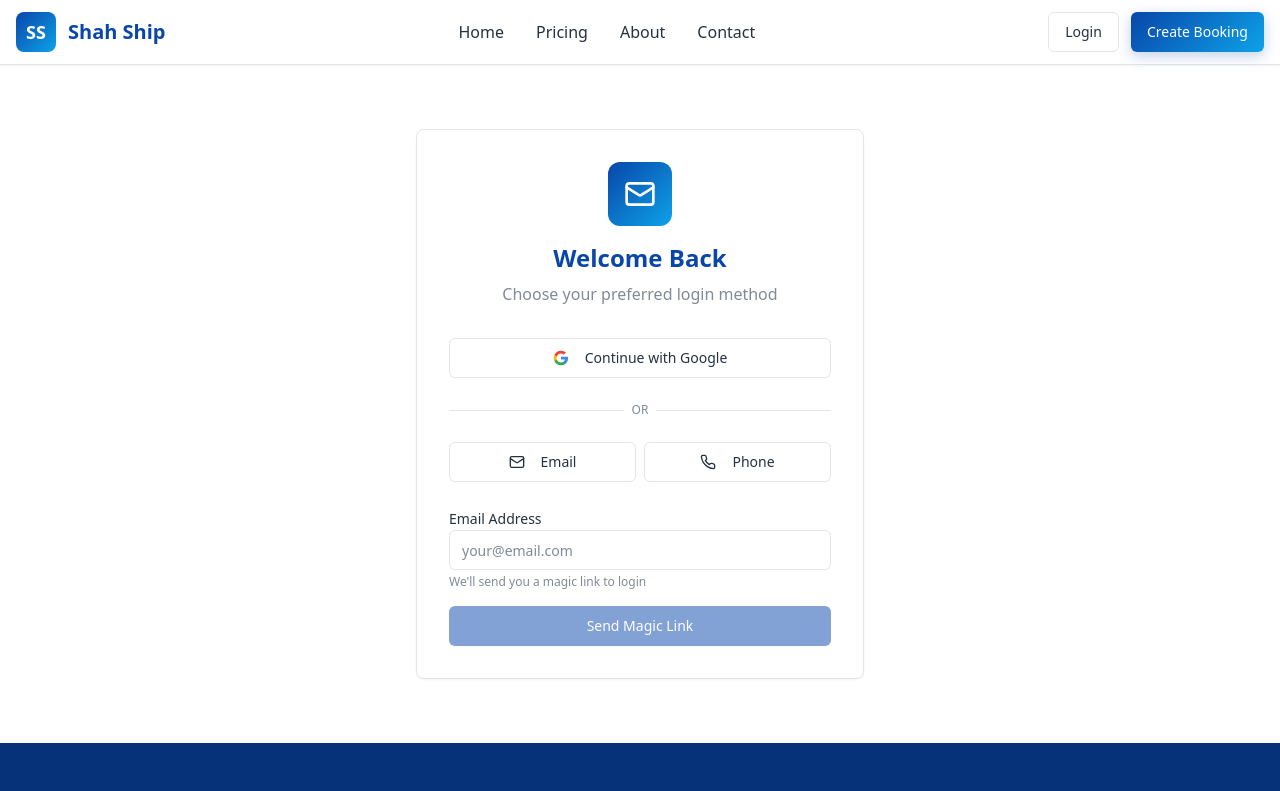
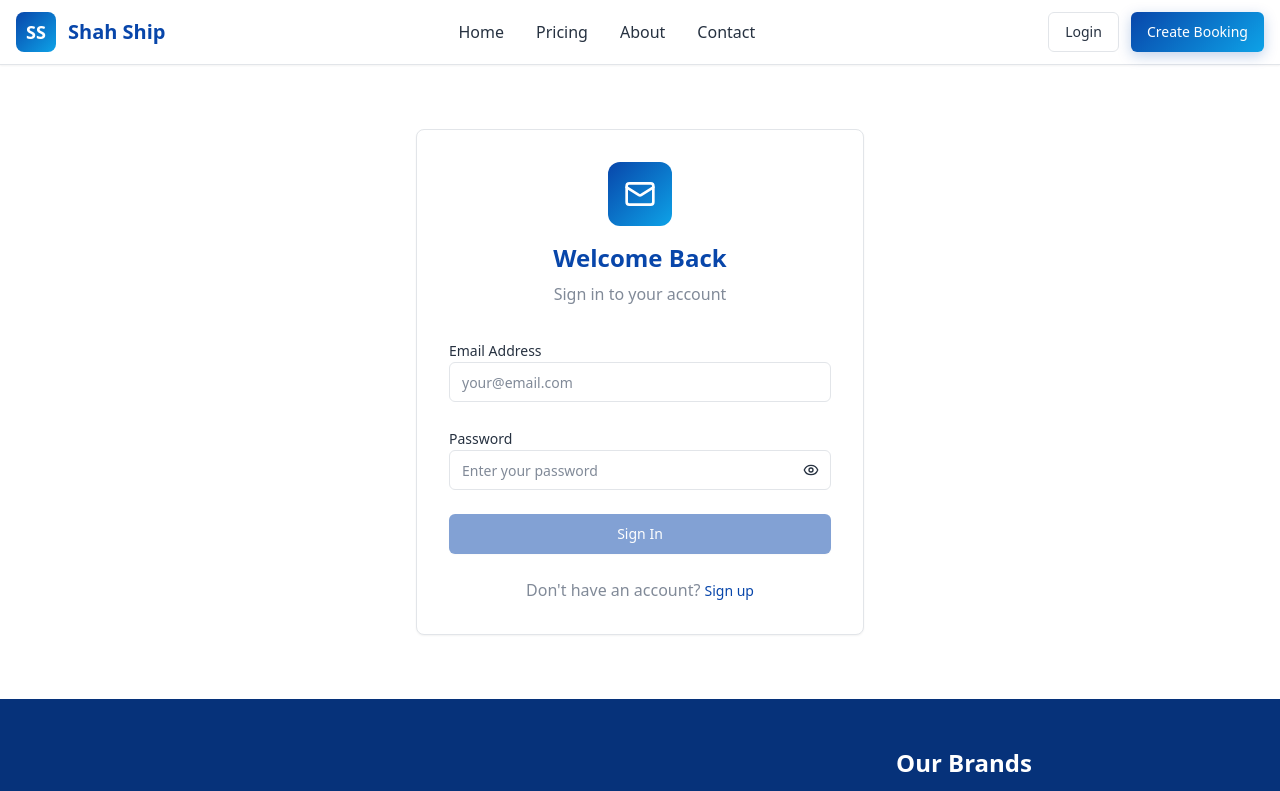
Before and after one commit to arnobx86/shahship, a React (Vite) app: page /login in a window 1280 px wide. Shown: the top 791 px of the page. Built offline with nearby package versions, Linux system fonts and the light colour scheme.

Commit message:
Refactor authentication flow
Remove Google sign-in. Separate sign-up and login actions. Login will use email and password. Sign-up will require email verification followed by password setup.

```diff
--- a/src/pages/Login.tsx
+++ b/src/pages/Login.tsx
@@ -8,16 +8,17 @@ import { Input } from '@/components/ui/input';
 import { Label } from '@/components/ui/label';
 import { useToast } from '@/hooks/use-toast';
 import { supabase } from '@/integrations/supabase/client';
-import { AlertCircle, Phone, Mail } from 'lucide-react';
+import { AlertCircle, Mail, Eye, EyeOff } from 'lucide-react';
 
 const Login = () => {
-  const [step, setStep] = useState<'email' | 'otp' | 'phone'>('email');
+  const [mode, setMode] = useState<'login' | 'signup' | 'verify' | 'set-password'>('login');
   const [email, setEmail] = useState('');
-  const [phone, setPhone] = useState('');
+  const [password, setPassword] = useState('');
+  const [confirmPassword, setConfirmPassword] = useState('');
   const [otp, setOtp] = useState('');
   const [loading, setLoading] = useState(false);
-  const [googleLoading, setGoogleLoading] = useState(false);
   const [error, setError] = useState('');
+  const [showPassword, setShowPassword] = useState(false);
   const { toast } = useToast();
   const navigate = useNavigate();
 
@@ -38,7 +39,57 @@ const Login = () => {
     return emailRegex.test(email);
   };
 
-  const handleEmailSubmit = async (e: React.FormEvent) => {
+  const handleLogin = async (e: React.FormEvent) => {
+    e.preventDefault();
+    setError('');
+
+    if (!email.trim()) {
+      setError('Please enter your email address');
+      return;
+    }
+
+    if (!validateEmail(email)) {
+      setError('Please enter a valid email address');
+      return;
+    }
+
+    if (!password.trim()) {
+      setError('Please enter your password');
+      return;
+    }
+
+    setLoading(true);
+
+    try {
+      const { error } = await supabase.auth.signInWithPassword({
+        email: email,
+        password: password,
+      });
+
+      if (error) {
+        throw error;
+      }
+
+      toast({
+        title: "Login Successful",
+        description: "Welcome back to Shah Ship!",
+      });
+
+      navigate('/');
+    } catch (error: any) {
+      console.error('Error logging in:', error);
+      setError(error.message || 'Failed to login. Please check your credentials.');
+      toast({
+        title: "Error",
+        description: error.message || 'Failed to login. Please check your credentials.',
+        variant: "destructive",
+      });
+    } finally {
+      setLoading(false);
+    }
+  };
+
+  const handleSignup = async (e: React.FormEvent) => {
     e.preventDefault();
     setError('');
 
@@ -67,17 +118,17 @@ const Login = () => {
         throw error;
       }
 
-      setStep('otp');
+      setMode('verify');
       toast({
-        title: "Magic Link Sent",
-        description: `Check your email at ${email} and click the link to login`,
+        title: "Verification Email Sent",
+        description: `Check your email at ${email} for the verification code`,
       });
     } catch (error: any) {
-      console.error('Error sending OTP:', error);
-      setError(error.message || 'Failed to send OTP. Please try again.');
+      console.error('Error sending verification:', error);
+      setError(error.message || 'Failed to send verification email. Please try again.');
       toast({
         title: "Error",
-        description: error.message || 'Failed to send OTP. Please try again.',
+        description: error.message || 'Failed to send verification email. Please try again.',
         variant: "destructive",
       });
     } finally {
@@ -85,48 +136,7 @@ const Login = () => {
     }
   };
 
-  const handlePhoneSubmit = async (e: React.FormEvent) => {
-    e.preventDefault();
-    setError('');
-
-    if (!phone.trim()) {
-      setError('Please enter your phone number');
-      return;
-    }
-
-    setLoading(true);
-
-    try {
-      const { error } = await supabase.auth.signInWithOtp({
-        phone: phone,
-        options: {
-          shouldCreateUser: true,
-        }
-      });
-
-      if (error) {
-        throw error;
-      }
-
-      setStep('otp');
-      toast({
-        title: "OTP Sent",
-        description: `Verification code sent to ${phone}`,
-      });
-    } catch (error: any) {
-      console.error('Error sending phone OTP:', error);
-      setError(error.message || 'Failed to send OTP. Please try again.');
-      toast({
-        title: "Error",
-        description: error.message || 'Failed to send OTP. Please try again.',
-        variant: "destructive",
-      });
-    } finally {
-      setLoading(false);
-    }
-  };
-
-  const handleOtpSubmit = async (e: React.FormEvent) => {
+  const handleVerifyOtp = async (e: React.FormEvent) => {
     e.preventDefault();
     setError('');
 
@@ -143,25 +153,21 @@ const Login = () => {
     setLoading(true);
 
     try {
-      // Check if we came from phone or email login
-      const isPhoneVerification = phone && !email;
-
-      const { error } = await supabase.auth.verifyOtp(
-        isPhoneVerification
-          ? { phone, token: otp, type: 'sms' }
-          : { email, token: otp, type: 'email' }
-      );
+      const { error } = await supabase.auth.verifyOtp({
+        email,
+        token: otp,
+        type: 'email'
+      });
 
       if (error) {
         throw error;
       }
 
+      setMode('set-password');
       toast({
-        title: "Login Successful",
-        description: "Welcome to Shah Ship!",
+        title: "Email Verified",
+        description: "Now set your password to complete registration",
       });
-
-      navigate('/');
     } catch (error: any) {
       console.error('Error verifying OTP:', error);
       setError(error.message || 'Invalid verification code. Please try again.');
@@ -175,31 +181,70 @@ const Login = () => {
     }
   };
 
-  const handleGoogleSignIn = async () => {
+  const handleSetPassword = async (e: React.FormEvent) => {
+    e.preventDefault();
     setError('');
-    setGoogleLoading(true);
+
+    if (!password.trim()) {
+      setError('Please enter a password');
+      return;
+    }
+
+    if (password.length < 6) {
+      setError('Password must be at least 6 characters');
+      return;
+    }
+
+    if (password !== confirmPassword) {
+      setError('Passwords do not match');
+      return;
+    }
+
+    setLoading(true);
 
     try {
-      const { error } = await supabase.auth.signInWithOAuth({
-        provider: 'google',
-        options: {
-          redirectTo: `${window.location.origin}/`
-        }
+      const { error } = await supabase.auth.updateUser({
+        password: password
       });
 
       if (error) {
         throw error;
       }
+
+      toast({
+        title: "Account Created Successfully",
+        description: "Welcome to Shah Ship!",
+      });
+
+      navigate('/');
     } catch (error: any) {
-      console.error('Error with Google sign in:', error);
-      setError(error.message || 'Failed to sign in with Google. Please try again.');
+      console.error('Error setting password:', error);
+      setError(error.message || 'Failed to set password. Please try again.');
       toast({
         title: "Error",
-        description: error.message || 'Failed to sign in with Google. Please try again.',
+        description: error.message || 'Failed to set password. Please try again.',
         variant: "destructive",
       });
     } finally {
-      setGoogleLoading(false);
+      setLoading(false);
+    }
+  };
+
+  const getTitle = () => {
+    switch (mode) {
+      case 'login': return 'Welcome Back';
+      case 'signup': return 'Create Account';
+      case 'verify': return 'Verify Email';
+      case 'set-password': return 'Set Password';
+    }
+  };
+
+  const getDescription = () => {
+    switch (mode) {
+      case 'login': return 'Sign in to your account';
+      case 'signup': return 'Create a new account to get started';
+      case 'verify': return 'Enter the verification code sent to your email';
+      case 'set-password': return 'Set a secure password for your account';
     }
   };
 
@@ -211,14 +256,10 @@ const Login = () => {
           <Card className="p-8">
             <div className="text-center mb-8">
               <div className="w-16 h-16 bg-gradient-hero rounded-xl flex items-center justify-center mx-auto mb-4">
-                {step === 'phone' ? <Phone className="w-8 h-8 text-white" /> : <Mail className="w-8 h-8 text-white" />}
+                <Mail className="w-8 h-8 text-white" />
               </div>
-              <h1 className="text-2xl font-bold text-maritime-blue">Welcome Back</h1>
-              <p className="text-muted-foreground mt-2">
-                {step === 'email' ? 'Choose your preferred login method' :
-                 step === 'phone' ? 'Enter your phone number to continue' :
-                 'Enter verification code'}
-              </p>
+              <h1 className="text-2xl font-bold text-maritime-blue">{getTitle()}</h1>
+              <p className="text-muted-foreground mt-2">{getDescription()}</p>
               {error && (
                 <div className="flex items-center gap-2 mt-4 p-3 bg-destructive/10 border border-destructive/20 rounded-md">
                   <AlertCircle className="w-4 h-4 text-destructive" />
@@ -227,56 +268,61 @@ const Login = () => {
               )}
             </div>
 
-            {step === 'email' ? (
-              <div className="space-y-6">
-                {/* Google Sign In */}
-                <Button
-                  onClick={handleGoogleSignIn}
-                  disabled={googleLoading}
-                  variant="outline"
-                  className="w-full"
+            {mode === 'login' ? (
+              <form onSubmit={handleLogin} className="space-y-6">
+                <div>
+                  <Label htmlFor="email">Email Address</Label>
+                  <Input
+                    id="email"
+                    type="email"
+                    placeholder="your@email.com"
+                    value={email}
+                    onChange={(e) => setEmail(e.target.value)}
+                    required
+                  />
+                </div>
+                <div>
+                  <Label htmlFor="password">Password</Label>
+                  <div className="relative">
+                    <Input
+                      id="password"
+                      type={showPassword ? 'text' : 'password'}
+                      placeholder="Enter your password"
+                      value={password}
+                      onChange={(e) => setPassword(e.target.value)}
+                      required
+                    />
+                    <button
+                      type="button"
+                      className="absolute right-3 top-1/2 transform -translate-y-1/2"
+                      onClick={() => setShowPassword(!showPassword)}
                     >
-                  <svg className="w-5 h-5 mr-2" viewBox="0 0 24 24">
-                    <path fill="#4285F4" d="M22.56 12.25c0-.78-.07-1.53-.2-2.25H12v4.26h5.92c-.26 1.37-1.04 2.53-2.21 3.31v2.77h3.57c2.08-1.92 3.28-4.74 3.28-8.09z"/>
-                    <path fill="#34A853" d="M12 23c2.97 0 5.46-.98 7.28-2.66l-3.57-2.77c-.98.66-2.23 1.06-3.71 1.06-2.86 0-5.29-1.93-6.16-4.53H2.18v2.84C3.99 20.53 7.7 23 12 23z"/>
-                    <path fill="#FBBC05" d="M5.84 14.09c-.22-.66-.35-1.36-.35-2.09s.13-1.43.35-2.09V7.07H2.18C1.43 8.55 1 10.22 1 12s.43 3.45 1.18 4.93l2.85-2.22.81-.62z"/>
-                    <path fill="#EA4335" d="M12 5.38c1.62 0 3.06.56 4.21 1.64l3.15-3.15C17.45 2.09 14.97 1 12 1 7.7 1 3.99 3.47 2.18 7.07l3.66 2.84c.87-2.6 3.3-4.53 6.16-4.53z"/>
-                  </svg>
-                  {googleLoading ? 'Signing in...' : 'Continue with Google'}
-                </Button>
-
-                <div className="relative">
-                  <div className="absolute inset-0 flex items-center">
-                    <span className="w-full border-t" />
-                  </div>
-                  <div className="relative flex justify-center text-xs uppercase">
-                    <span className="bg-background px-2 text-muted-foreground">Or</span>
+                      {showPassword ? <EyeOff className="w-4 h-4" /> : <Eye className="w-4 h-4" />}
+                    </button>
                   </div>
                 </div>
-
-                {/* Email/Phone Toggle */}
-                <div className="grid grid-cols-2 gap-2">
+                <Button
+                  type="submit"
+                  className="w-full"
+                  disabled={loading || !email.trim() || !password.trim()}
+                  variant="maritime"
+                >
+                  {loading ? 'Signing in...' : 'Sign In'}
+                </Button>
+                <div className="text-center">
+                  <span className="text-muted-foreground">Don't have an account? </span>
                   <Button
                     type="button"
-                    variant="outline"
-                    onClick={() => setStep('email')}
-                    className="w-full"
+                    variant="link"
+                    className="p-0 h-auto"
+                    onClick={() => setMode('signup')}
                   >
-                    <Mail className="w-4 h-4 mr-2" />
-                    Email
-                  </Button>
-                  <Button
-                    type="button"
-                    variant="outline"
-                    onClick={() => setStep('phone')}
-                    className="w-full"
-                  >
-                    <Phone className="w-4 h-4 mr-2" />
-                    Phone
+                    Sign up
                   </Button>
                 </div>
-
-                <form onSubmit={handleEmailSubmit} className="space-y-4">
+              </form>
+            ) : mode === 'signup' ? (
+              <form onSubmit={handleSignup} className="space-y-6">
                 <div>
                   <Label htmlFor="email">Email Address</Label>
                   <Input
@@ -288,7 +334,7 @@ const Login = () => {
                     required
                   />
                   <p className="text-xs text-muted-foreground mt-1">
-                      We'll send you a magic link to login
+                    We'll send you a verification code
                   </p>
                 </div>
                 <Button
@@ -297,45 +343,22 @@ const Login = () => {
                   disabled={loading || !email.trim()}
                   variant="maritime"
                 >
-                    {loading ? 'Sending...' : 'Send Magic Link'}
+                  {loading ? 'Sending...' : 'Send Verification Code'}
                 </Button>
-                </form>
-              </div>
-            ) : step === 'phone' ? (
-              <form onSubmit={handlePhoneSubmit} className="space-y-6">
-                <div>
-                  <Label htmlFor="phone">Phone Number</Label>
-                  <Input
-                    id="phone"
-                    type="tel"
-                    placeholder="+1 (555) 123-4567"
-                    value={phone}
-                    onChange={(e) => setPhone(e.target.value)}
-                    required
-                  />
-                  <p className="text-xs text-muted-foreground mt-1">
-                    We'll send you a verification code
-                  </p>
-                </div>
-                <Button
-                  type="submit"
-                  className="w-full"
-                  disabled={loading || !phone.trim()}
-                  variant="maritime"
-                >
-                  {loading ? 'Sending...' : 'Send OTP'}
-                </Button>
+                <div className="text-center">
+                  <span className="text-muted-foreground">Already have an account? </span>
                   <Button
                     type="button"
-                  variant="outline"
-                  className="w-full"
-                  onClick={() => setStep('email')}
+                    variant="link"
+                    className="p-0 h-auto"
+                    onClick={() => setMode('login')}
                   >
-                  Back to Email Login
+                    Sign in
                   </Button>
+                </div>
               </form>
-            ) : (
-              <form onSubmit={handleOtpSubmit} className="space-y-6">
+            ) : mode === 'verify' ? (
+              <form onSubmit={handleVerifyOtp} className="space-y-6">
                 <div>
                   <Label htmlFor="otp">Verification Code</Label>
                   <Input
@@ -354,7 +377,7 @@ const Login = () => {
                     required
                   />
                   <p className="text-sm text-muted-foreground mt-2">
-                    Code sent to {phone && !email ? phone : email}
+                    Code sent to {email}
                   </p>
                 </div>
                 <Button
@@ -363,15 +386,60 @@ const Login = () => {
                   disabled={loading || otp.length !== 6}
                   variant="maritime"
                 >
-                  {loading ? 'Verifying...' : 'Verify & Login'}
+                  {loading ? 'Verifying...' : 'Verify Code'}
                 </Button>
                 <Button
                   type="button"
                   variant="ghost"
                   className="w-full"
-                  onClick={() => setStep('email')}
+                  onClick={() => setMode('signup')}
                 >
-                  Change Login Method
+                  Back to Sign Up
+                </Button>
+              </form>
+            ) : (
+              <form onSubmit={handleSetPassword} className="space-y-6">
+                <div>
+                  <Label htmlFor="new-password">Password</Label>
+                  <div className="relative">
+                    <Input
+                      id="new-password"
+                      type={showPassword ? 'text' : 'password'}
+                      placeholder="Create a password"
+                      value={password}
+                      onChange={(e) => setPassword(e.target.value)}
+                      required
+                    />
+                    <button
+                      type="button"
+                      className="absolute right-3 top-1/2 transform -translate-y-1/2"
+                      onClick={() => setShowPassword(!showPassword)}
+                    >
+                      {showPassword ? <EyeOff className="w-4 h-4" /> : <Eye className="w-4 h-4" />}
+                    </button>
+                  </div>
+                  <p className="text-xs text-muted-foreground mt-1">
+                    Must be at least 6 characters
+                  </p>
+                </div>
+                <div>
+                  <Label htmlFor="confirm-password">Confirm Password</Label>
+                  <Input
+                    id="confirm-password"
+                    type="password"
+                    placeholder="Confirm your password"
+                    value={confirmPassword}
+                    onChange={(e) => setConfirmPassword(e.target.value)}
+                    required
+                  />
+                </div>
+                <Button
+                  type="submit"
+                  className="w-full"
+                  disabled={loading || !password.trim() || !confirmPassword.trim()}
+                  variant="maritime"
+                >
+                  {loading ? 'Creating Account...' : 'Create Account'}
                 </Button>
               </form>
             )}
```
Lines whose indentation alone changed are shown as unchanged.
